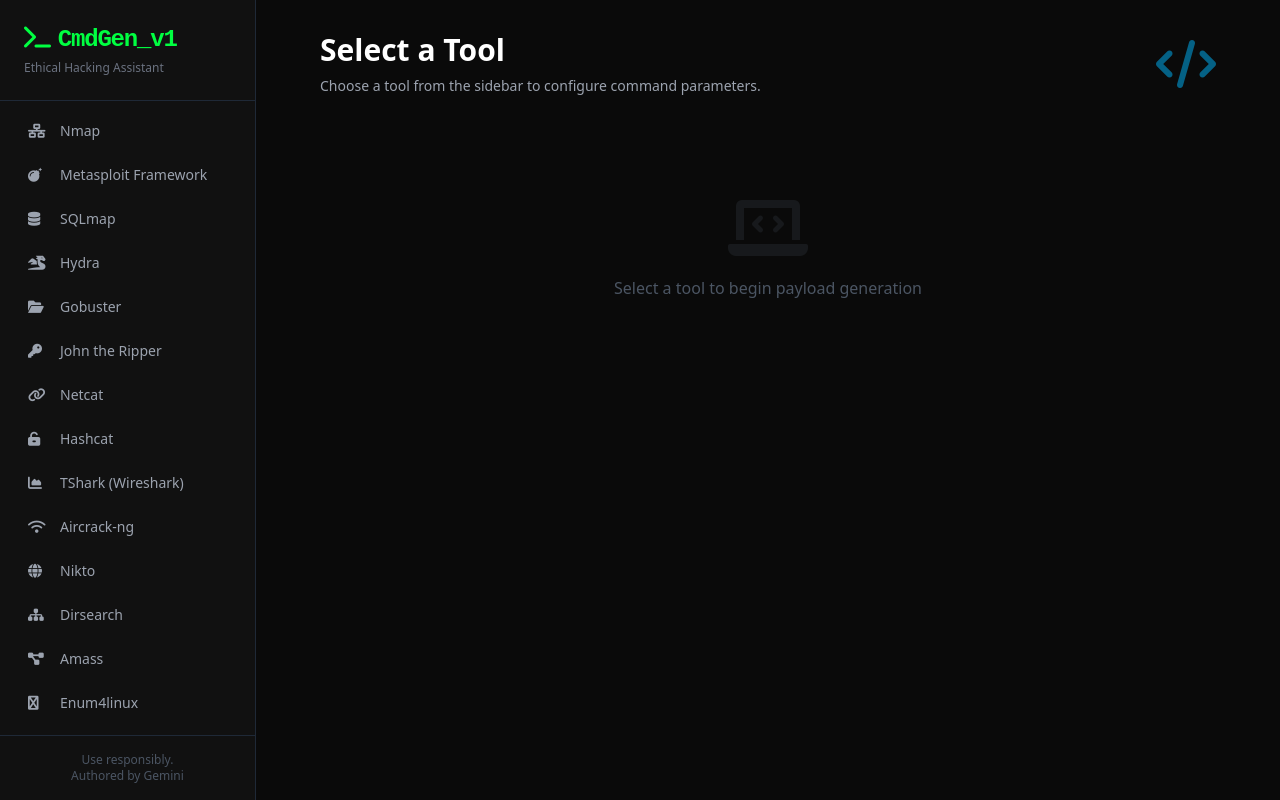
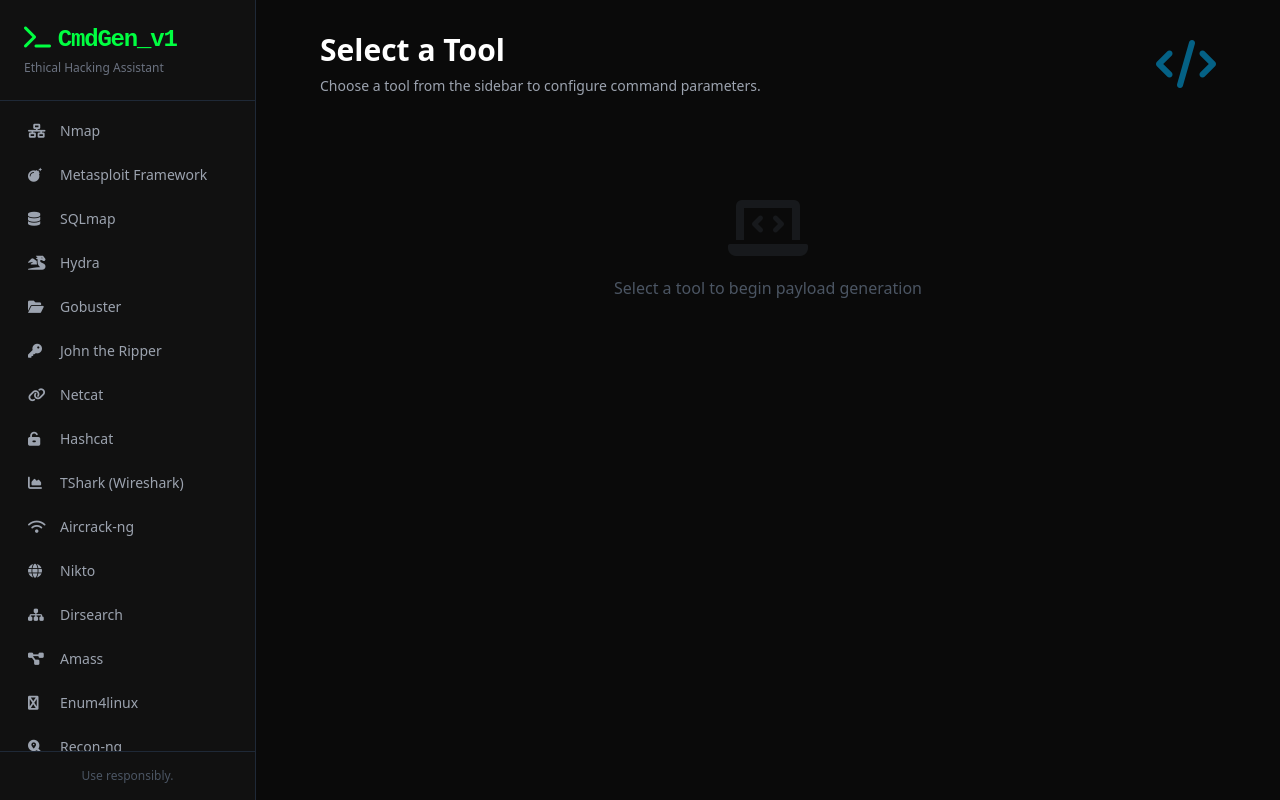
Before and after one commit to yottajunaid/Ethical-Hacking-Commands-Generator, a plain HTML site: page index.html in a window 1280 px wide. Drawn offline with nearby package versions, Linux system fonts and the light colour scheme.

Commit message:
Update index.html

```diff
--- a/index.html
+++ b/index.html
@@ -90,7 +90,6 @@
 
         <div class="p-4 border-t border-gray-800 text-xs text-gray-600 text-center">
             <p>Use responsibly.</p>
-            <p>Authored by Gemini</p>
         </div>
     </aside>
 
```
